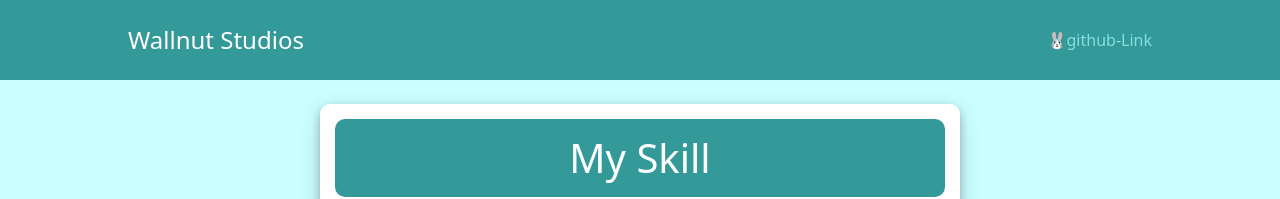
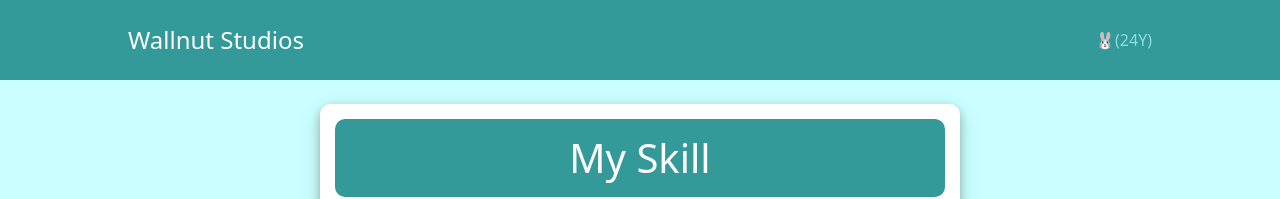
Before and after one commit to bin549/wallnut-studios-frontend, a React (Create React App) app: page / in a window 1280 px wide. Shown: the top 199 px of the page. Built offline with nearby package versions, Linux system fonts and the light colour scheme; no server answers.

Commit message:
chore: Years old.

```diff
--- a/src/components/layout/Layout.module.css
+++ b/src/components/layout/Layout.module.css
@@ -1,7 +1,7 @@
 .main {
   margin: 1.5rem auto;
   height: 80vh;
-  width: 85%;
+  width: 90%;
   max-width: 40rem;
   background-color: white;
   color: white;
--- a/src/components/layout/MainNavigation.tsx
+++ b/src/components/layout/MainNavigation.tsx
@@ -7,7 +7,7 @@ const MainNavigation = () => {
         <header className={classes.header}>
             <div className={classes.logo}>Wallnut Studios</div>
             <nav className={classes.nav}>
-                <a href={"https://github.com/bin549"}>🐰github-Link</a>
+                <a href={"https://github.com/bin549"}>🐰(24Y)</a>
             </nav>
         </header>
     );
```
